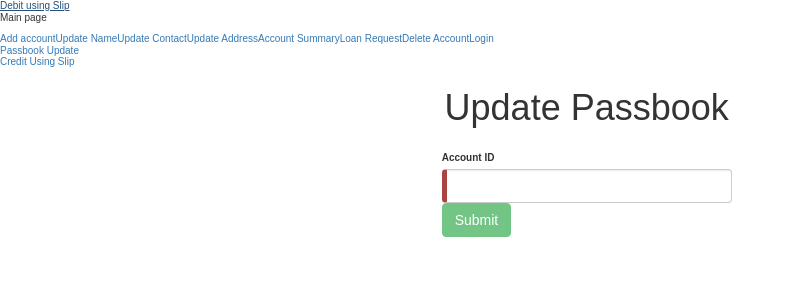
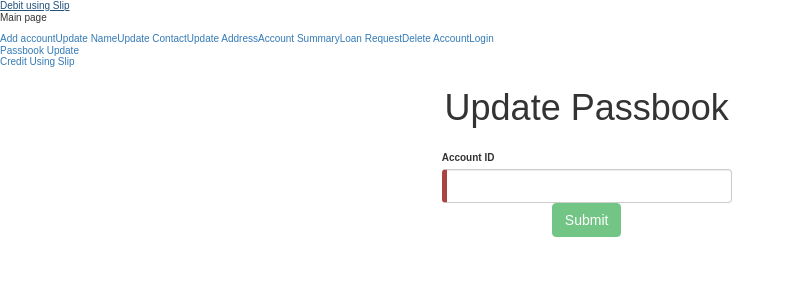
Before and after one commit to CapgeminiBFSI2019/pecunia-client, an Angular app: page /passbook/passbook-update in a window 1280 px wide. Shown: the top 300 px of the page, without its empty margins (0-795 px from the left). Built offline with nearby package versions, Linux system fonts and the light colour scheme.

Commit message:
passbook

```diff
--- a/src/app/passbook/passbook-update/passbook-update.component.html
+++ b/src/app/passbook/passbook-update/passbook-update.component.html
@@ -18,7 +18,9 @@
                         Invalid Format. Only numbers allowed.
                       </div>
         </div>
+        <div class="d-flex justify-content-center ">
         <button type="submit " class="btn btn-success " [disabled]="!passbook.form.valid ">Submit</button>
-            </div>
+        </div>
+    </div>
     </form>
 </div>
```
